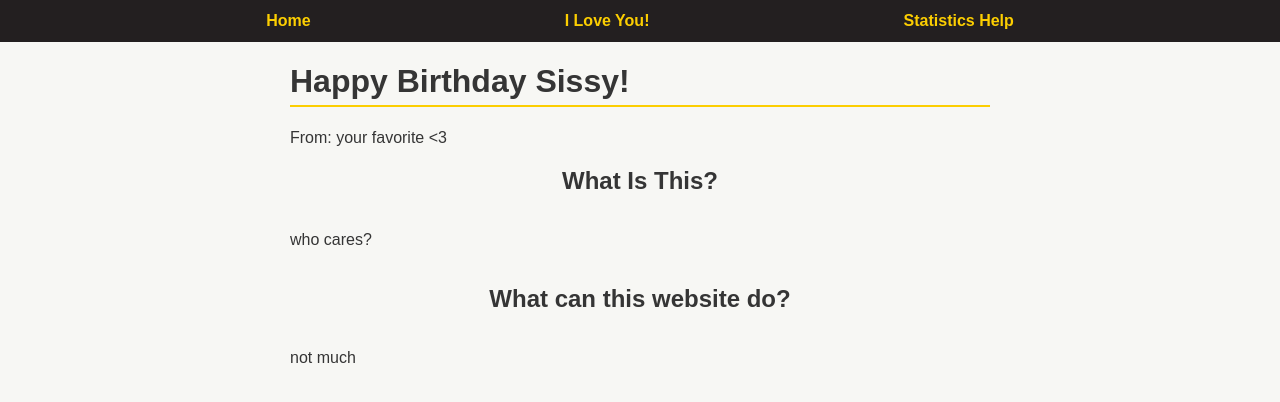
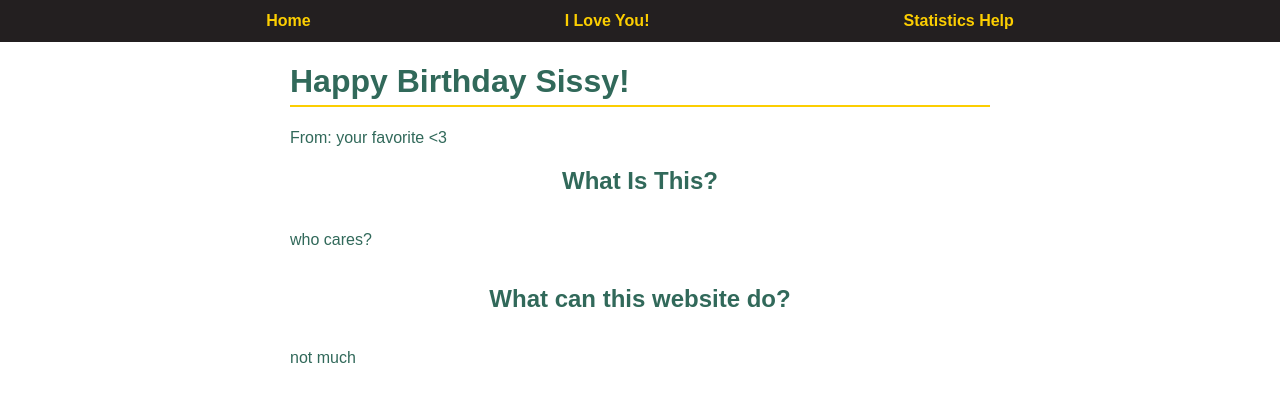
Before and after one commit to aetolles/sissy, a plain HTML site: page index.html in a window 1280 px wide. Drawn offline with Linux system fonts and the light colour scheme.

Commit message:
Update styles.css

```diff
--- a/styles.css
+++ b/styles.css
@@ -1,6 +1,6 @@
 :root {
-    --text-color: #353535;
-    --main-background: #f7f7f4;
+    --text-color: #31695a;
+    --main-background: ##7fd5a6;
     --secondary-background: #231f20;
     --accent-color: #fcce01;
 }
@@ -48,11 +48,12 @@ h3 {
     text-align: center;
 }
 
-
+/*
 .icon {
     width: 12px;
     filter: invert(73%) sepia(80%) saturate(598%) hue-rotate(358deg) brightness(99%) contrast(105%);
 }
+*/
 
 .title {
     border-color: var(--accent-color);
@@ -79,6 +80,7 @@ main {
     justify-content: center;
 }
 
+/*
 .bibliography p {
     text-indent: 3em hanging;
 }
@@ -89,8 +91,6 @@ main {
 }
 
 .freeResponse {
-    /*background-color: var(--secondary-background);*/
-    /*color: var(--main-background);*/
     margin-left: 48px;
     padding: 6px;
     border-radius: 6px;
@@ -112,6 +112,8 @@ main {
     align-self:center;
 }
 
+*/
+
 img {
     max-width: 100%;
     max-height: 100%;
@@ -121,6 +123,7 @@ h2 {
     color: var(--text-color);
 }
 
+/*
 canvas {
     margin-top: 12px;
     margin-bottom: 12px;
@@ -133,6 +136,7 @@ ol {
 li {
     list-style-position: inside;
 }
+*/
 
 .interviewResponse {
     margin-top: 12px;
```
